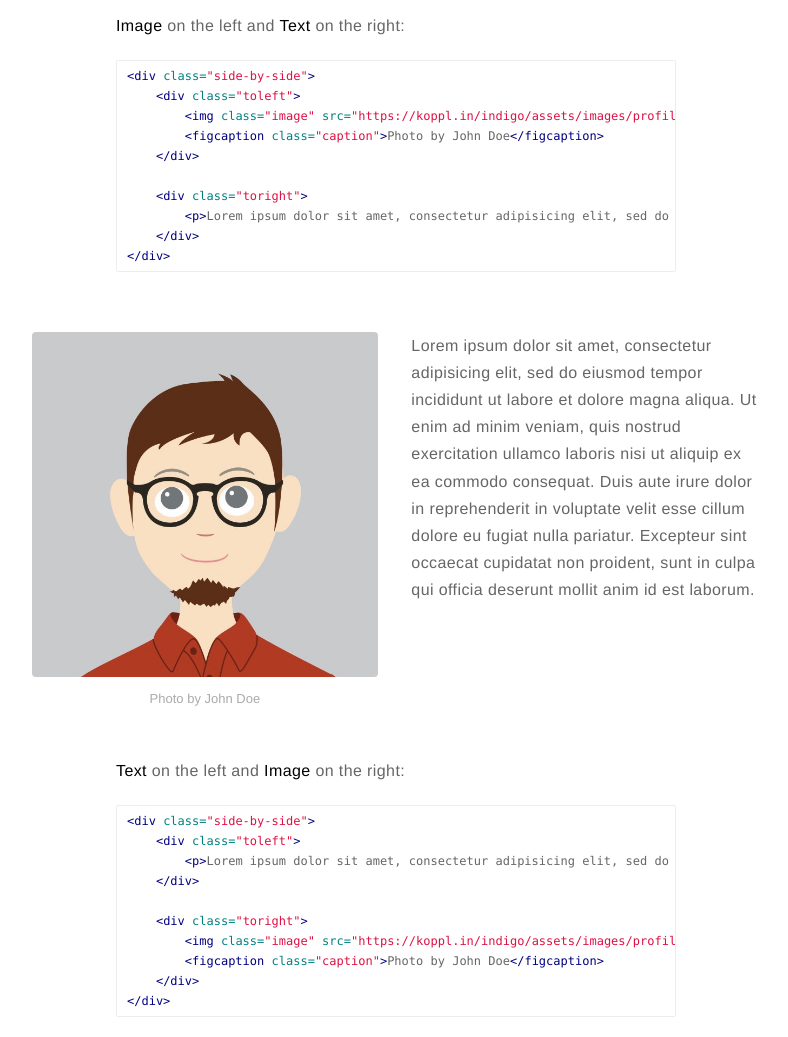
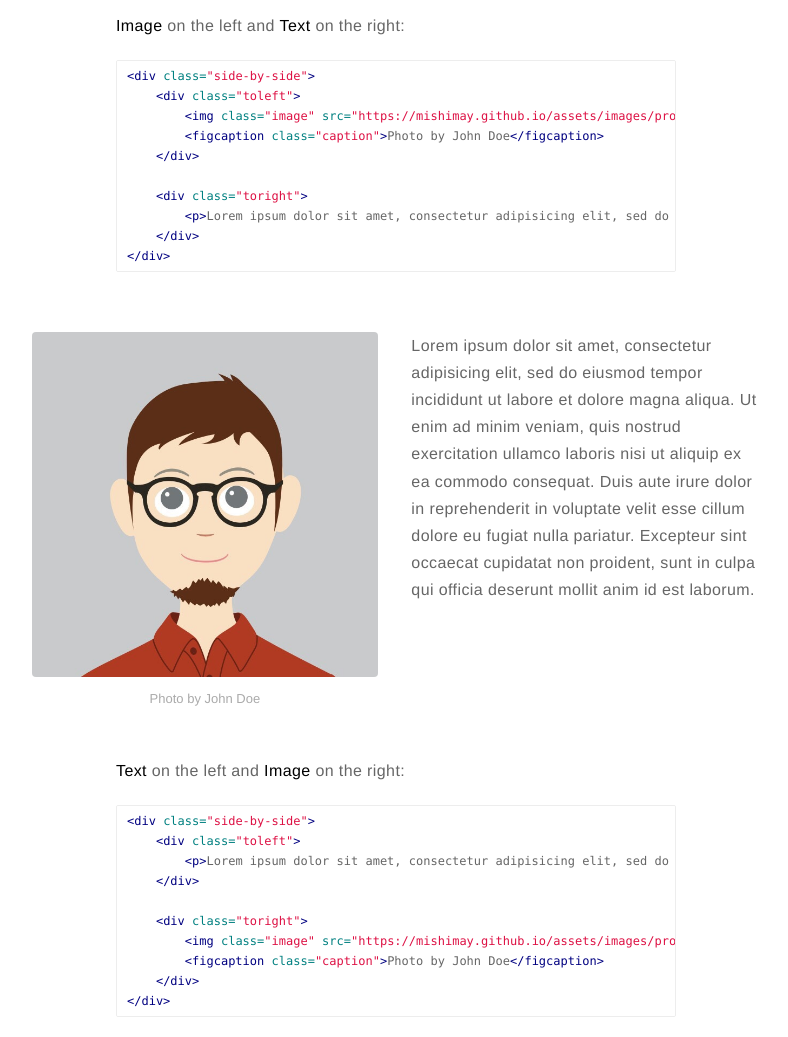
Before and after one commit to mishimay/mishimay.github.io, a Jekyll site: the page built from _posts/2015-02-24-markdown-extra-components.markdown, in a window 1280 px wide and 1400 px high, scrolled down 1068 px. Shown: the part 151-1188 px from the top of the window, without its empty margins (244-1032 px from the left). Built offline with Jekyll 4.4.1, drawn with Linux system fonts in a browser that asks for light colours; comment, search, counter and statistics services are not loaded; some of the changed lines change nothing that is shown.

Commit message:
Modify url

```diff
--- a/_config.yml
+++ b/_config.yml
@@ -16,7 +16,7 @@ resume: true
 resume-external: true
 resume-url: https://google.com/?q=my+resume
 
-url: https://koppl.in/indigo
+url: https://mishimay.github.io
 # your url: http://USERNAME.github.io
 
 permalink: /:title/
```
